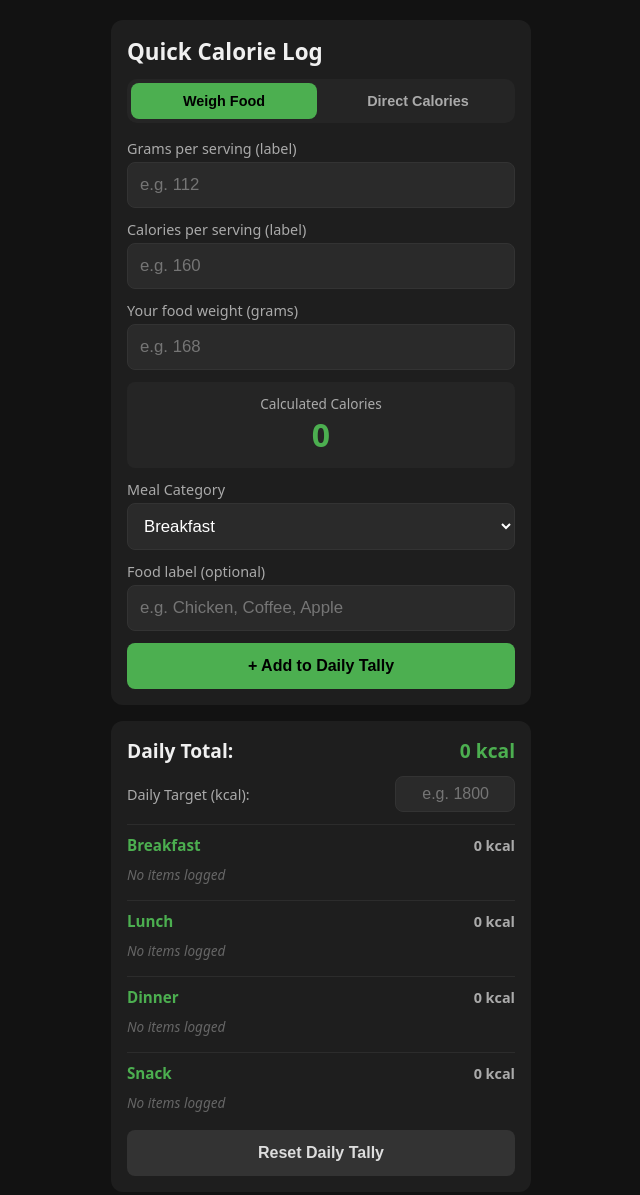
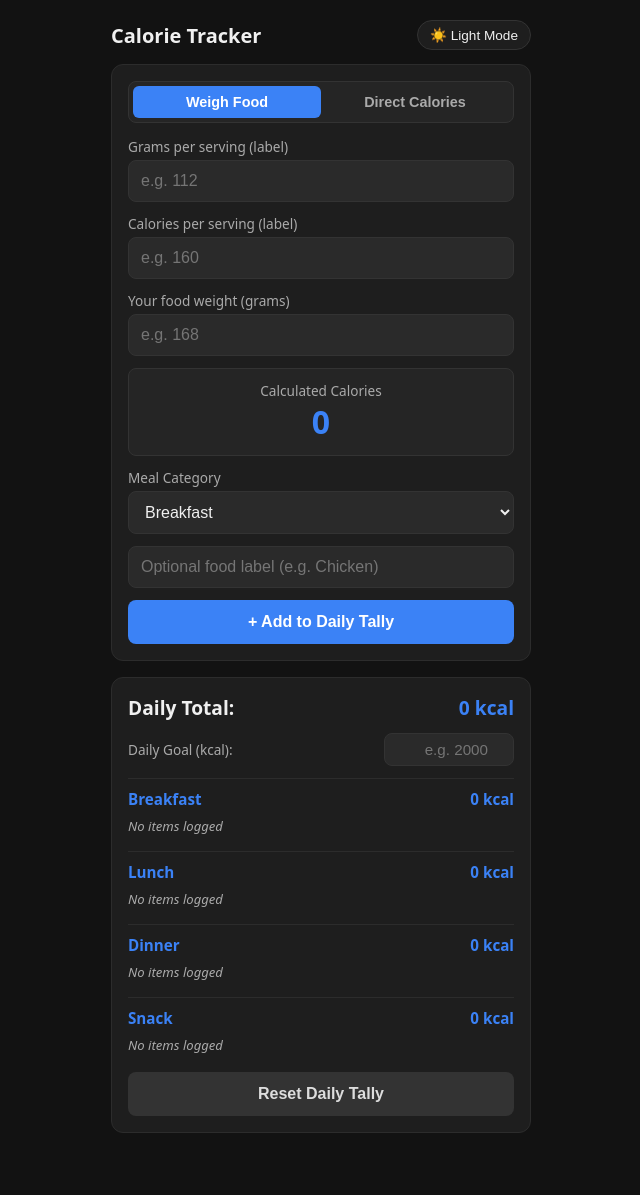
Before and after one commit to melbolt65/Calorie-Tracker, a plain HTML site: page index.html in a window 1280 px wide. Shown: the whole page, without its empty margins (319-959 px from the left). After the commit the page ends 1169 px from the top, so only its background shows below. Drawn offline with Linux system fonts and the light colour scheme.

Commit message:
Add files via upload

```diff
--- a/index.html
+++ b/index.html
@@ -3,93 +3,182 @@
 <head>
   <meta charset="UTF-8">
   <meta name="viewport" content="width=device-width, initial-scale=1.0">
-  <link rel="manifest" href="manifest.json">
-  <meta name="theme-color" content="#0088cc">
-  <link rel="icon" type="image/png" href="icon.png">
-  <link rel="apple-touch-icon" href="icon.png">
   <title>Calorie Calculator</title>
   <style>
+    :root {
+      --bg-color: #121212;
+      --card-bg: #1e1e1e;
+      --surface-bg: #252525;
+      --input-bg: #2a2a2a;
+      --border-color: #333333;
+      --divider-color: #2c2c2c;
+      --text-primary: #f0f0f0;
+      --text-secondary: #aaaaaa;
+      --accent: #3b82f6;
+      --accent-hover: #2563eb;
+      --accent-text: #ffffff;
+      --danger: #ef4444;
+      --btn-secondary-bg: #333333;
+      --btn-secondary-text: #dddddd;
+      --shadow: none;
+    }
+
+    body.light-mode {
+      --bg-color: #f3f4f6;
+      --card-bg: #ffffff;
+      --surface-bg: #f8fafc;
+      --input-bg: #ffffff;
+      --border-color: #d1d5db;
+      --divider-color: #e5e7eb;
+      --text-primary: #111827;
+      --text-secondary: #6b7280;
+      --accent: #2563eb;
+      --accent-hover: #1d4ed8;
+      --accent-text: #ffffff;
+      --danger: #dc2626;
+      --btn-secondary-bg: #e5e7eb;
+      --btn-secondary-text: #374151;
+      --shadow: 0 2px 8px rgba(0, 0, 0, 0.06);
+    }
+
     body {
       font-family: system-ui, -apple-system, sans-serif;
-      background-color: #121212;
-      color: #f0f0f0;
+      background-color: var(--bg-color);
+      color: var(--text-primary);
       max-width: 420px;
       margin: 0 auto;
       padding: 20px;
+      transition: background-color 0.2s, color 0.2s;
     }
-    h2 { margin-top: 0; font-size: 1.4rem; margin-bottom: 12px; }
+
+    .top-bar {
+      display: flex;
+      justify-content: space-between;
+      align-items: center;
+      margin-bottom: 14px;
+    }
+
+    .app-title {
+      font-size: 1.25rem;
+      font-weight: 700;
+      margin: 0;
+    }
+
+    .theme-toggle {
+      width: auto;
+      padding: 6px 12px;
+      font-size: 0.85rem;
+      border-radius: 20px;
+      background: var(--card-bg);
+      color: var(--text-primary);
+      border: 1px solid var(--border-color);
+      box-shadow: var(--shadow);
+      cursor: pointer;
+    }
+
+    h2 { margin-top: 0; font-size: 1.2rem; margin-bottom: 12px; }
+
     .card {
-      background: #1e1e1e;
+      background: var(--card-bg);
       padding: 16px;
       border-radius: 12px;
       margin-bottom: 16px;
+      box-shadow: var(--shadow);
+      border: 1px solid var(--divider-color);
     }
-    .mode-toggle {
+
+    .mode-switch {
       display: flex;
-      gap: 8px;
-      margin-bottom: 16px;
-      background: #252525;
+      background: var(--surface-bg);
+      border-radius: 8px;
       padding: 4px;
-      border-radius: 10px;
+      margin-bottom: 14px;
+      border: 1px solid var(--border-color);
     }
+
     .mode-btn {
       flex: 1;
-      padding: 10px;
+      padding: 8px;
       border: none;
-      border-radius: 8px;
+      border-radius: 6px;
+      background: transparent;
+      color: var(--text-secondary);
       font-size: 0.9rem;
-      font-weight: bold;
+      font-weight: 600;
       cursor: pointer;
-      background: transparent;
-      color: #aaa;
-      transition: background 0.2s, color 0.2s;
     }
+
     .mode-btn.active {
-      background: #4caf50;
-      color: #000;
+      background: var(--accent);
+      color: var(--accent-text);
     }
+
     label {
       display: block;
-      font-size: 0.9rem;
-      color: #aaa;
+      font-size: 0.85rem;
+      color: var(--text-secondary);
       margin-bottom: 4px;
     }
+
     input, select {
       width: 100%;
       box-sizing: border-box;
-      padding: 12px;
+      padding: 11px 12px;
       margin-bottom: 12px;
       border-radius: 8px;
-      border: 1px solid #333;
-      background: #2a2a2a;
-      color: #fff;
-      font-size: 1.05rem;
+      border: 1px solid var(--border-color);
+      background: var(--input-bg);
+      color: var(--text-primary);
+      font-size: 1rem;
     }
-    input:focus, select:focus { outline: none; border-color: #4caf50; }
+
+    input:focus, select:focus {
+      outline: none;
+      border-color: var(--accent);
+    }
+
     .result-box {
       text-align: center;
       padding: 12px;
-      background: #252525;
+      background: var(--surface-bg);
+      border: 1px solid var(--border-color);
       border-radius: 8px;
       margin-bottom: 12px;
     }
+
     .result-number {
       font-size: 2rem;
       font-weight: bold;
-      color: #4caf50;
+      color: var(--accent);
     }
+
     button.action-btn {
       width: 100%;
-      padding: 14px;
+      padding: 13px;
       border: none;
       border-radius: 8px;
       font-size: 1rem;
       font-weight: bold;
       cursor: pointer;
     }
-    .btn-add { background: #4caf50; color: #000; }
-    .btn-clear { background: #333; color: #ddd; margin-top: 14px; padding: 10px; font-size: 0.9rem; }
-    .btn-clear:hover { background: #444; }
+
+    .btn-add {
+      background: var(--accent);
+      color: var(--accent-text);
+    }
+
+    .btn-add:hover {
+      background: var(--accent-hover);
+    }
+
+    .btn-clear {
+      background: var(--btn-secondary-bg);
+      color: var(--btn-secondary-text);
+      margin-top: 14px;
+      padding: 10px;
+      font-size: 0.9rem;
+    }
+
     .tally-header {
       display: flex;
       justify-content: space-between;
@@ -98,97 +187,128 @@
       font-weight: bold;
       margin-bottom: 12px;
     }
-    .goal-row {
+
+    .target-row {
       display: flex;
       align-items: center;
       justify-content: space-between;
       gap: 10px;
       margin-bottom: 10px;
     }
-    .goal-row label {
+
+    .target-row label {
       margin: 0;
       white-space: nowrap;
     }
-    .goal-row input {
+
+    .target-row input {
       margin: 0;
-      padding: 8px 10px;
-      width: 120px;
+      width: 130px;
+      padding: 7px 10px;
       text-align: right;
-      font-size: 1rem;
+      font-size: 0.95rem;
     }
+
     .progress-container {
+      background: var(--surface-bg);
+      border: 1px solid var(--border-color);
+      border-radius: 8px;
+      padding: 10px;
       margin-bottom: 14px;
-      background: #252525;
-      padding: 12px;
-      border-radius: 8px;
     }
-    .progress-bar-bg {
+
+    .progress-track {
       width: 100%;
-      height: 12px;
-      background: #333;
-      border-radius: 6px;
+      height: 10px;
+      background: var(--divider-color);
+      border-radius: 5px;
       overflow: hidden;
-      margin-bottom: 8px;
+      margin-bottom: 6px;
     }
-    .progress-bar-fill {
+
+    .progress-fill {
       height: 100%;
       width: 0%;
-      background: #4caf50;
-      transition: width 0.3s ease, background-color 0.3s ease;
+      background: var(--accent);
+      transition: width 0.25s ease, background-color 0.25s ease;
     }
+
+    .progress-fill.over {
+      background: var(--danger);
+    }
+
     .progress-stats {
       display: flex;
       justify-content: space-between;
       font-size: 0.85rem;
-      color: #ccc;
+      color: var(--text-secondary);
     }
-    .category-section {
+
+    .over-text {
+      color: var(--danger);
+      font-weight: 600;
+    }
+
+    .meal-section {
       margin-top: 12px;
       padding-top: 10px;
-      border-top: 1px solid #2c2c2c;
+      border-top: 1px solid var(--divider-color);
     }
-    .category-header {
+
+    .meal-header {
+      display: flex;
+      justify-content: space-between;
+      font-weight: 700;
+      font-size: 0.95rem;
+      margin-bottom: 6px;
+      color: var(--accent);
+    }
+
+    ul { list-style: none; padding: 0; margin: 0; }
+
+    li {
       display: flex;
       justify-content: space-between;
       align-items: center;
+      padding: 6px 0;
+      border-bottom: 1px solid var(--divider-color);
+      font-size: 0.92rem;
+    }
+
+    li:last-child { border-bottom: none; }
+
+    .empty-meal {
+      font-size: 0.82rem;
+      color: var(--text-secondary);
+      font-style: italic;
+      padding: 2px 0 4px 0;
+    }
+
+    .delete-item {
+      color: var(--danger);
+      cursor: pointer;
+      margin-left: 10px;
       font-weight: bold;
-      font-size: 0.95rem;
-      color: #4caf50;
-      margin-bottom: 6px;
+      padding: 2px 6px;
     }
-    .category-subtotal {
-      color: #aaa;
-      font-size: 0.9rem;
-    }
-    ul { list-style: none; padding: 0; margin: 0; }
-    li {
-      display: flex;
-      justify-content: space-between;
-      padding: 6px 0;
-      font-size: 0.92rem;
-      color: #e0e0e0;
-    }
-    .empty-cat {
-      font-size: 0.85rem;
-      color: #666;
-      font-style: italic;
-      padding: 4px 0;
-    }
-    .delete-item { color: #ff5252; cursor: pointer; margin-left: 10px; font-weight: bold; }
+
     .hidden { display: none; }
   </style>
 </head>
 <body>
 
+  <div class="top-bar">
+    <h1 class="app-title">Calorie Tracker</h1>
+    <button class="theme-toggle" id="themeBtn" onclick="toggleTheme()">☀️ Light Mode</button>
+  </div>
+
   <div class="card">
-    <h2>Quick Calorie Log</h2>
-
-    <div class="mode-toggle">
-      <button type="button" id="btnWeigh" class="mode-btn active" onclick="setMode('weigh')">Weigh Food</button>
-      <button type="button" id="btnDirect" class="mode-btn" onclick="setMode('direct')">Direct Calories</button>
+    <div class="mode-switch">
+      <button class="mode-btn active" id="btnWeighMode" onclick="setMode('weigh')">Weigh Food</button>
+      <button class="mode-btn" id="btnDirectMode" onclick="setMode('direct')">Direct Calories</button>
     </div>
 
-    <div id="weighSection">
+    <div id="weighInputs">
       <label for="servingGrams">Grams per serving (label)</label>
       <input type="number" id="servingGrams" inputmode="decimal" placeholder="e.g. 112" oninput="calculate()">
 
@@ -199,12 +319,12 @@
       <input type="number" id="foodGrams" inputmode="decimal" placeholder="e.g. 168" oninput="calculate()">
 
       <div class="result-box">
-        <div style="font-size: 0.85rem; color: #aaa;">Calculated Calories</div>
+        <div style="font-size: 0.85rem; color: var(--text-secondary);">Calculated Calories</div>
         <div class="result-number" id="result">0</div>
       </div>
     </div>
 
-    <div id="directSection" class="hidden">
+    <div id="directInputs" class="hidden">
       <label for="directCals">Calories</label>
       <input type="number" id="directCals" inputmode="decimal" placeholder="e.g. 250">
     </div>
@@ -217,65 +337,63 @@
       <option value="Snack">Snack</option>
     </select>
 
-    <label for="foodName">Food label (optional)</label>
-    <input type="text" id="foodName" placeholder="e.g. Chicken, Coffee, Apple">
-    <button type="button" class="action-btn btn-add" onclick="addToTally()">+ Add to Daily Tally</button>
+    <input type="text" id="foodName" placeholder="Optional food label (e.g. Chicken)">
+    <button class="action-btn btn-add" onclick="addToTally()">+ Add to Daily Tally</button>
   </div>
 
   <div class="card">
     <div class="tally-header">
       <span>Daily Total:</span>
-      <span style="color: #4caf50;"><span id="totalCals">0</span> kcal</span>
+      <span style="color: var(--accent);"><span id="totalCals">0</span> kcal</span>
     </div>
 
-    <div class="goal-row">
-      <label for="dailyGoal">Daily Target (kcal):</label>
-      <input type="number" id="dailyGoal" inputmode="numeric" placeholder="e.g. 1800" oninput="updateGoal()">
+    <div class="target-row">
+      <label for="dailyTarget">Daily Goal (kcal):</label>
+      <input type="number" id="dailyTarget" inputmode="numeric" placeholder="e.g. 2000" oninput="saveTarget()">
     </div>
 
-    <div id="progressSection" class="progress-container hidden">
-      <div class="progress-bar-bg">
-        <div id="progressFill" class="progress-bar-fill"></div>
+    <div class="progress-container hidden" id="progressBox">
+      <div class="progress-track">
+        <div class="progress-fill" id="progressBar"></div>
       </div>
       <div class="progress-stats">
         <span id="percentText">0% of goal</span>
-        <span id="remainingText">0 kcal remaining</span>
+        <span id="remainingText">0 kcal left</span>
       </div>
     </div>
 
-    <div id="categoriesContainer"></div>
+    <div id="mealSections"></div>
 
-    <button type="button" class="action-btn btn-clear" onclick="clearTally()">Reset Daily Tally</button>
+    <button class="action-btn btn-clear" onclick="clearTally()">Reset Daily Tally</button>
   </div>
 
   <script>
+    let logs = JSON.parse(localStorage.getItem('calLogs')) || [];
     let currentMode = 'weigh';
-    const categories = ['Breakfast', 'Lunch', 'Dinner', 'Snack'];
-    let logs = JSON.parse(localStorage.getItem('calLogs')) || [];
-    let dailyGoal = parseFloat(localStorage.getItem('dailyGoal')) || 0;
 
-    if (dailyGoal > 0) {
-      document.getElementById('dailyGoal').value = dailyGoal;
+    function initTheme() {
+      const savedTheme = localStorage.getItem('calTheme') || 'dark';
+      if (savedTheme === 'light') {
+        document.body.classList.add('light-mode');
+        document.getElementById('themeBtn').innerText = '🌙 Dark Mode';
+      } else {
+        document.body.classList.remove('light-mode');
+        document.getElementById('themeBtn').innerText = '☀️ Light Mode';
+      }
+    }
+
+    function toggleTheme() {
+      const isLight = document.body.classList.toggle('light-mode');
+      localStorage.setItem('calTheme', isLight ? 'light' : 'dark');
+      document.getElementById('themeBtn').innerText = isLight ? '🌙 Dark Mode' : '☀️ Light Mode';
     }
 
     function setMode(mode) {
       currentMode = mode;
-      const weighSec = document.getElementById('weighSection');
-      const directSec = document.getElementById('directSection');
-      const btnWeigh = document.getElementById('btnWeigh');
-      const btnDirect = document.getElementById('btnDirect');
-
-      if (mode === 'weigh') {
-        weighSec.classList.remove('hidden');
-        directSec.classList.add('hidden');
-        btnWeigh.classList.add('active');
-        btnDirect.classList.remove('active');
-      } else {
-        weighSec.classList.add('hidden');
-        directSec.classList.remove('hidden');
-        btnWeigh.classList.remove('active');
-        btnDirect.classList.add('active');
-      }
+      document.getElementById('btnWeighMode').classList.toggle('active', mode === 'weigh');
+      document.getElementById('btnDirectMode').classList.toggle('active', mode === 'direct');
+      document.getElementById('weighInputs').classList.toggle('hidden', mode !== 'weigh');
+      document.getElementById('directInputs').classList.toggle('hidden', mode !== 'direct');
     }
 
     function calculate() {
@@ -293,68 +411,27 @@
       }
     }
 
-    function updateGoal() {
-      const val = parseFloat(document.getElementById('dailyGoal').value);
-      dailyGoal = val > 0 ? val : 0;
-      localStorage.setItem('dailyGoal', dailyGoal);
-      renderProgress(getTotalCals());
-    }
-
-    function getTotalCals() {
-      return logs.reduce((sum, item) => sum + item.cals, 0);
-    }
-
-    function renderProgress(total) {
-      const progSec = document.getElementById('progressSection');
-      if (dailyGoal <= 0) {
-        progSec.classList.add('hidden');
-        return;
-      }
-      progSec.classList.remove('hidden');
-
-      const rawPct = (total / dailyGoal) * 100;
-      const displayPct = Math.round(rawPct);
-      const barWidth = Math.min(rawPct, 100);
-      const diff = dailyGoal - total;
-
-      const fill = document.getElementById('progressFill');
-      fill.style.width = barWidth + '%';
-
-      const remText = document.getElementById('remainingText');
-      if (diff >= 0) {
-        fill.style.backgroundColor = '#4caf50';
-        remText.innerText = `${diff} kcal remaining`;
-        remText.style.color = '#ccc';
-      } else {
-        fill.style.backgroundColor = '#ff5252';
-        remText.innerText = `${Math.abs(diff)} kcal over`;
-        remText.style.color = '#ff5252';
-      }
-
-      document.getElementById('percentText').innerText = `${displayPct}% of target`;
-    }
-
     function addToTally() {
       let cals = 0;
       let label = '';
       const nameInput = document.getElementById('foodName').value.trim();
-      const category = document.getElementById('mealCategory').value;
+      const meal = document.getElementById('mealCategory').value;
 
       if (currentMode === 'weigh') {
         cals = calculate();
         if (cals <= 0) return;
         const fg = document.getElementById('foodGrams').value;
-        label = nameInput ? `${nameInput} (${fg}g)` : `Weighed Food (${fg}g)`;
+        label = nameInput ? `${nameInput} (${fg}g)` : `Food (${fg}g)`;
         document.getElementById('foodGrams').value = '';
         document.getElementById('result').innerText = '0';
       } else {
         cals = Math.round(parseFloat(document.getElementById('directCals').value));
-        if (!cals || cals <= 0) return;
+        if (!(cals > 0)) return;
         label = nameInput ? nameInput : 'Quick Entry';
         document.getElementById('directCals').value = '';
       }
 
-      logs.push({ label, cals, category });
+      logs.push({ label, cals, meal });
       document.getElementById('foodName').value = '';
       saveAndRender();
     }
@@ -366,56 +443,97 @@
 
     function clearTally() {
       if (logs.length === 0) return;
-      if (confirm('Are you sure you want to reset your daily tally? This will clear all logged meals for today.')) {
+      if (confirm('Are you sure you want to reset your daily tally?')) {
         logs = [];
         saveAndRender();
       }
     }
 
+    function saveTarget() {
+      const val = document.getElementById('dailyTarget').value;
+      localStorage.setItem('calTarget', val);
+      updateProgress();
+    }
+
+    function updateProgress() {
+      const total = logs.reduce((sum, item) => sum + item.cals, 0);
+      const target = parseFloat(document.getElementById('dailyTarget').value);
+      const box = document.getElementById('progressBox');
+
+      if (target > 0) {
+        box.classList.remove('hidden');
+        const pct = Math.round((total / target) * 100);
+        const bar = document.getElementById('progressBar');
+        bar.style.width = Math.min(pct, 100) + '%';
+
+        const diff = target - total;
+        const remEl = document.getElementById('remainingText');
+
+        if (diff >= 0) {
+          bar.classList.remove('over');
+          remEl.classList.remove('over-text');
+          remEl.innerText = `${diff} kcal left`;
+        } else {
+          bar.classList.add('over');
+          remEl.classList.add('over-text');
+          remEl.innerText = `${Math.abs(diff)} kcal over`;
+        }
+        document.getElementById('percentText').innerText = `${pct}% of goal`;
+      } else {
+        box.classList.add('hidden');
+      }
+    }
+
     function saveAndRender() {
       localStorage.setItem('calLogs', JSON.stringify(logs));
-      const container = document.getElementById('categoriesContainer');
+      const container = document.getElementById('mealSections');
       container.innerHTML = '';
       let total = 0;
 
+      const categories = ['Breakfast', 'Lunch', 'Dinner', 'Snack'];
+
       categories.forEach(cat => {
         const catItems = logs
-          .map((item, idx) => ({ ...item, originalIndex: idx, category: item.category || 'Snack' }))
-          .filter(item => item.category === cat);
+          .map((item, idx) => ({ ...item, originalIndex: idx, meal: item.meal || 'Snack' }))
+          .filter(item => item.meal === cat);
 
         const catTotal = catItems.reduce((sum, item) => sum + item.cals, 0);
         total += catTotal;
 
         const section = document.createElement('div');
-        section.className = 'category-section';
+        section.className = 'meal-section';
 
-        const header = document.createElement('div');
-        header.className = 'category-header';
-        header.innerHTML = `<span>${cat}</span><span class="category-subtotal">${catTotal} kcal</span>`;
-        section.appendChild(header);
-
+        let itemsHtml = '';
         if (catItems.length === 0) {
-          const empty = document.createElement('div');
-          empty.className = 'empty-cat';
-          empty.innerText = 'No items logged';
-          section.appendChild(empty);
+          itemsHtml = `<div class="empty-meal">No items logged</div>`;
         } else {
-          const ul = document.createElement('ul');
-          catItems.forEach(item => {
-            const li = document.createElement('li');
-            li.innerHTML = `<span>${item.label}</span><span><strong>${item.cals}</strong> kcal <span class="delete-item" onclick="removeItem(${item.originalIndex})">×</span></span>`;
-            ul.appendChild(li);
-          });
-          section.appendChild(ul);
+          itemsHtml = '<ul>' + catItems.map(item => `
+            <li>
+              <span>${item.label}</span>
+              <span><strong>${item.cals}</strong> kcal <span class="delete-item" onclick="removeItem(${item.originalIndex})">×</span></span>
+            </li>
+          `).join('') + '</ul>';
         }
 
+        section.innerHTML = `
+          <div class="meal-header">
+            <span>${cat}</span>
+            <span>${catTotal} kcal</span>
+          </div>
+          ${itemsHtml}
+        `;
         container.appendChild(section);
       });
 
       document.getElementById('totalCals').innerText = total;
-      renderProgress(total);
+      updateProgress();
     }
 
+    initTheme();
+    const savedTarget = localStorage.getItem('calTarget');
+    if (savedTarget) {
+      document.getElementById('dailyTarget').value = savedTarget;
+    }
     saveAndRender();
   </script>
 </body>
```
